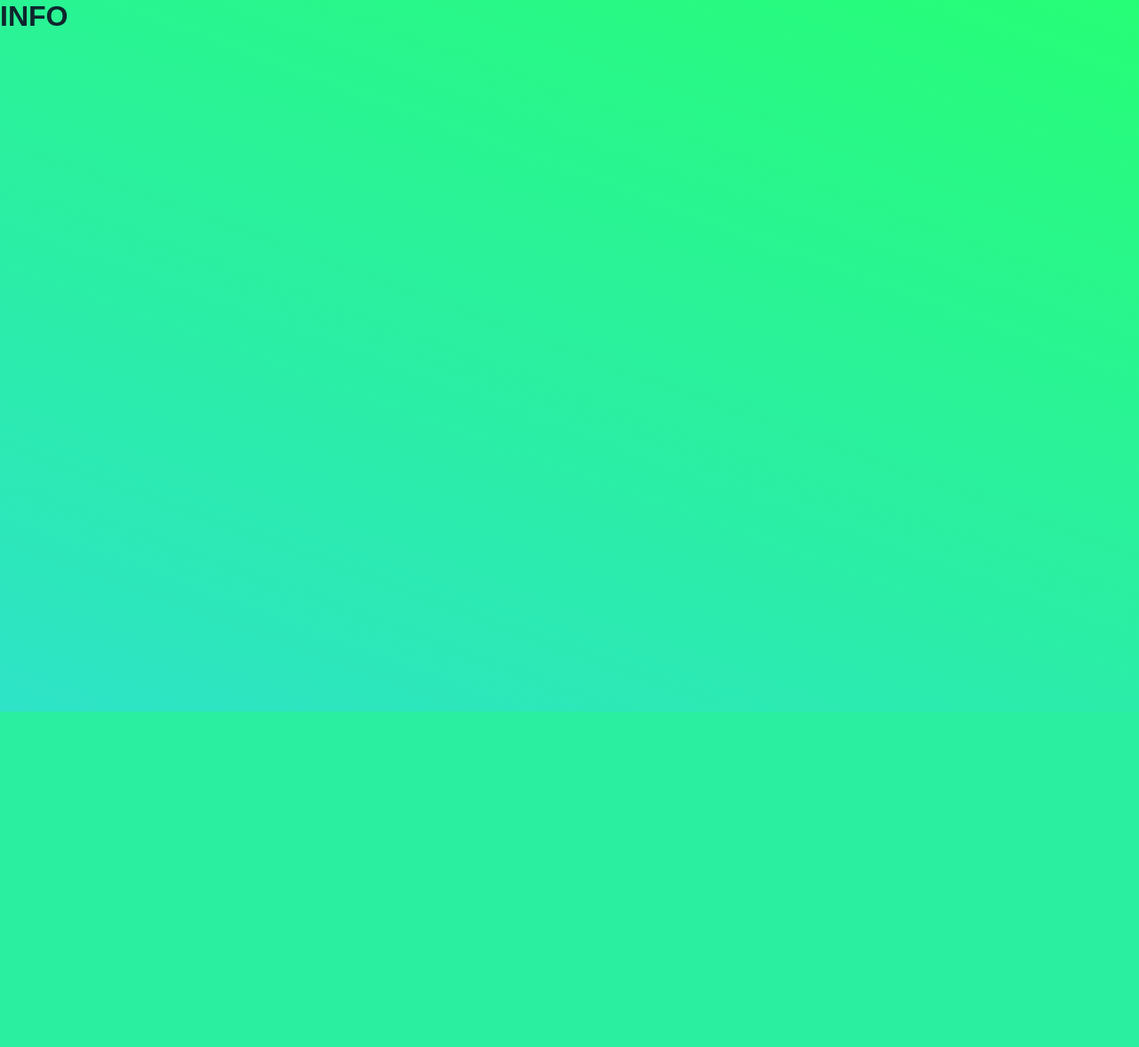
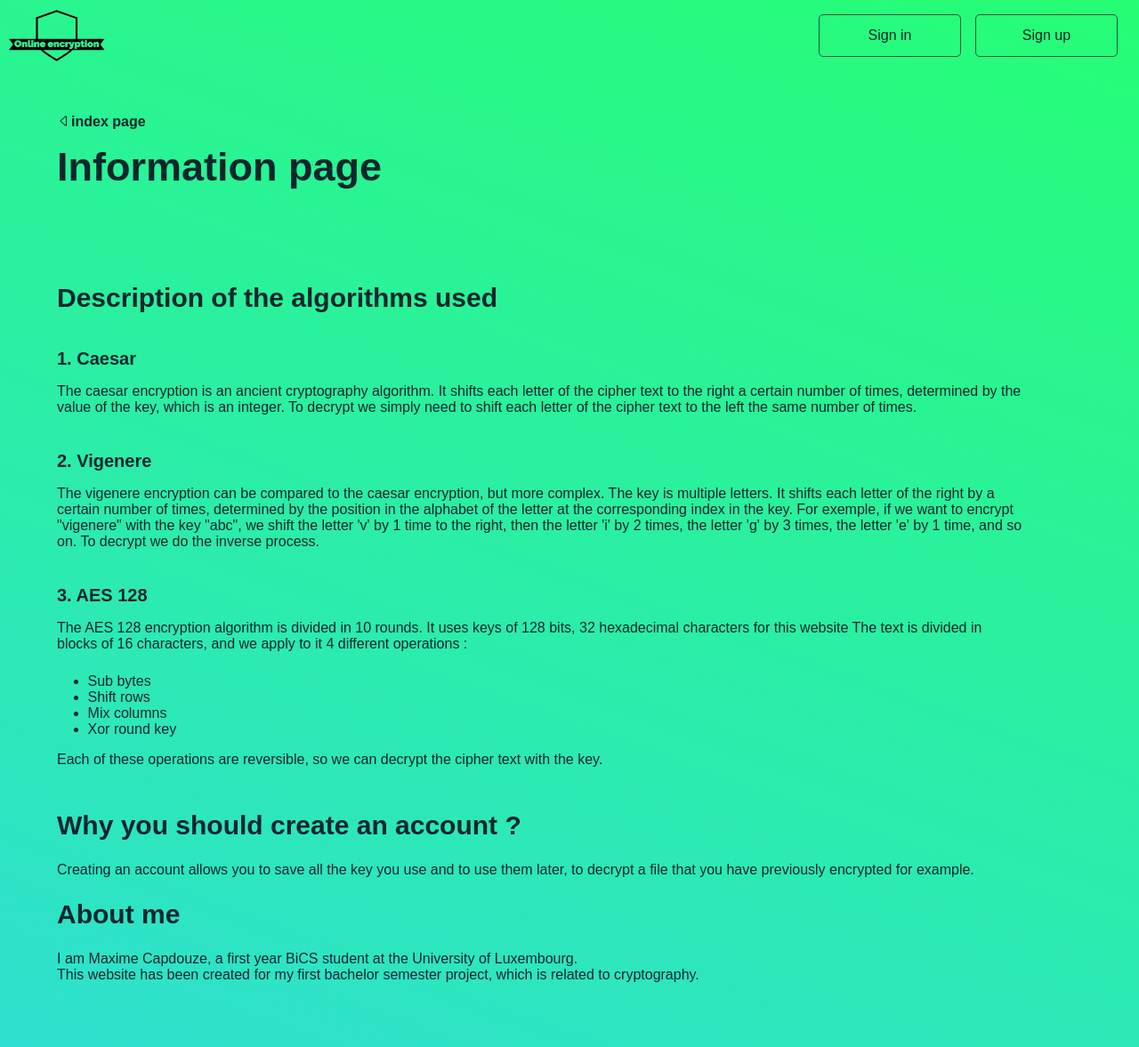
Before and after one commit to maxcap12/BSP1-online-encryption, a Flask app: page /information_page in a window 1280 px wide. Shown: the whole page at 89% size. Before the commit the page ends 800 px from the top, so only its background shows below. Run offline with Flask 2, Linux system fonts and the light colour scheme.

Commit message:
Add files via upload

```diff
--- a/templates/information-page.html
+++ b/templates/information-page.html
@@ -6,6 +6,65 @@
     <link rel="stylesheet" href="../static/style.css">
 </head>
 <body>
-    <h1>INFO</h1>
+    <div class="navbar">
+        <img class="logo" src="../static/logo1-black.png" alt="Online encryption">
+        <div class="connection-field">
+            {% if not "idt" in session %}
+                <a href="/sign_in">
+                    <button type="button" class="input-field connect-btn">Sign in</button>
+                </a>
+                <a href="/sign_up">
+                    <button type="button" class="input-field connect-btn">Sign up</button>
+                </a>
+            {% else %}
+                <a href="/log_out">
+                    <button type="button" class="input-field connect-btn">Log out</button>
+                </a>
+            {% endif %}
+        </div>
+    </div>
+    <div class="content">
+        <a href="/" class="go-back-index">
+            <svg xmlns="http://www.w3.org/2000/svg" width="16" height="16" fill="currentColor" class="bi bi-caret-left" viewBox="0 0 16 16">
+                <path d="M10 12.796V3.204L4.519 8 10 12.796zm-.659.753-5.48-4.796a1 1 0 0 1 0-1.506l5.48-4.796A1 1 0 0 1 11 3.204v9.592a1 1 0 0 1-1.659.753z"/>
+            </svg>
+            <h4>index page</h4>
+        </a>
+        <h1 class="motto">Information page</h1>
+
+        <h3 class="section">Description of the algorithms used</h3>
+
+        <h4 class="subsection">1. Caesar</h4>
+        <p class="text">The caesar encryption is an ancient cryptography algorithm. It shifts each letter of the cipher text to the right
+            a certain number of times, determined by the value of the key, which is an integer. To decrypt we simply need to
+            shift each letter of the cipher text to the left the same number of times.</p>
+
+        <h4 class="subsection">2. Vigenere</h4>
+        <p class="text">The vigenere encryption can be compared to the caesar encryption, but more complex. The key is multiple letters.
+            It shifts each letter of the right by a certain number of times, determined by the position in the alphabet of
+            the letter at the corresponding index in the key. For exemple, if we want to encrypt "vigenere" with the key
+            "abc", we shift the letter 'v' by 1 time to the right, then the letter 'i' by 2 times, the letter 'g' by 3 times,
+            the letter 'e' by 1 time, and so on. To decrypt we do the inverse process.</p>
+
+        <h4 class="subsection">3. AES 128</h4>
+        <p class="text">The AES 128 encryption algorithm is divided in 10 rounds. It uses keys of 128 bits, 32 hexadecimal characters for
+            this website The text is divided in blocks of 16 characters, and we apply to it 4 different operations :</p>
+            <ul class="list">
+                <li class="list-el">Sub bytes</li>
+                <li class="list-el">Shift rows</li>
+                <li class="list-el">Mix columns</li>
+                <li class="list-el">Xor round key</li>
+            </ul>
+        <p class="text">Each of these operations are reversible, so we can decrypt the cipher text with the key.</p>
+
+        <h3 class="section">Why you should create an account ?</h3>
+        <p>Creating an account allows you to save all the key you use and to use them later, to decrypt a file that you
+            have previously encrypted for example.</p>
+
+        <h3 class="section">About me</h3>
+        <p>I am Maxime Capdouze, a first year BiCS student at the University of Luxembourg. <br>
+            This website has been created for my first bachelor semester project, which is related to cryptography.</p>
+    </div>
+    <br><br><br><br>
 </body>
 </html>
--- a/templates/sign-in.html
+++ b/templates/sign-in.html
@@ -40,7 +40,7 @@
         <div class="end">
             <p class="info-text">Why should you have an account ? Creating an account is
                 fast and easy, and it allows you to save all your passwords,
-                so you don’t have to remind them.<a> More information here.</a></p>
+                so you don’t have to remind them.<a href="/information_page"> More information here.</a></p>
         </div>
     </div>
 
--- a/templates/sign-up.html
+++ b/templates/sign-up.html
@@ -40,7 +40,7 @@
     <div class="end">
         <p class="info-text">Why should you have an account ? Creating an account is
             fast and easy, and it allows you to save all your passwords,
-            so you don’t have to remind them.<a> More information here.</a></p>
+            so you don’t have to remind them.<a href="/information_page"> More information here.</a></p>
     </div>
 </div>
 
```
Also changed, not shown: templates/index.html (+8 -6 lines).
